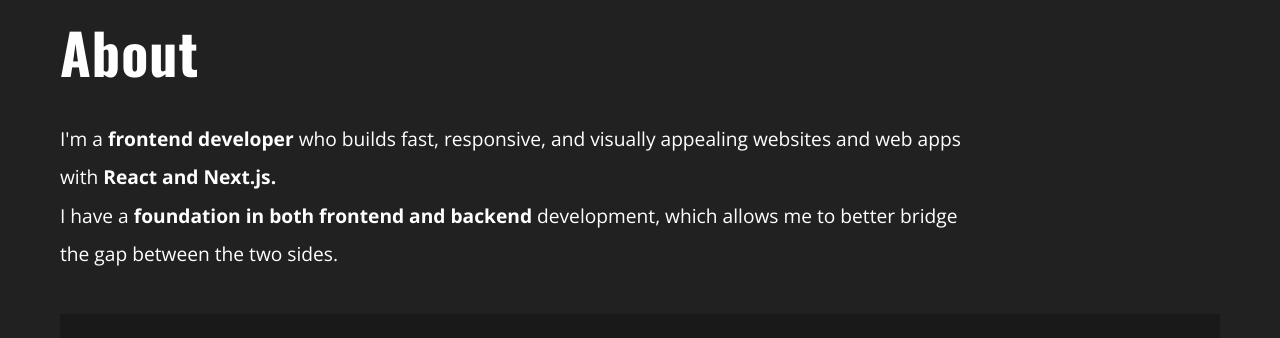
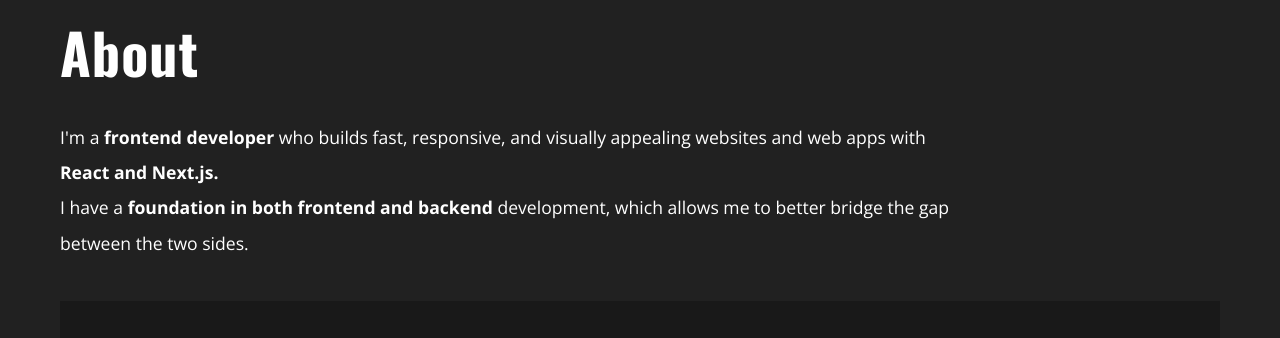
Before and after one commit to GailCodes/portfolio, an Astro site: page / in a window 1280 px wide. Shown: the part 960-1298 px from the top of the page. Built offline with nearby package versions, Linux system fonts and the light colour scheme; Astro itself is replaced by a stand-in of ours.

Commit message:
Update Paragraph.astro

```diff
--- a/src/components/common/Typography/Paragraph.astro
+++ b/src/components/common/Typography/Paragraph.astro
@@ -3,7 +3,7 @@ interface Props {
   fontSize?: string;
 }
 
-const fontSizeDefault = "1.2rem";
+const fontSizeDefault = "1.1rem";
 ---
 
 <p style={`font-size: ${Astro.props.fontSize || fontSizeDefault}`}>
```
